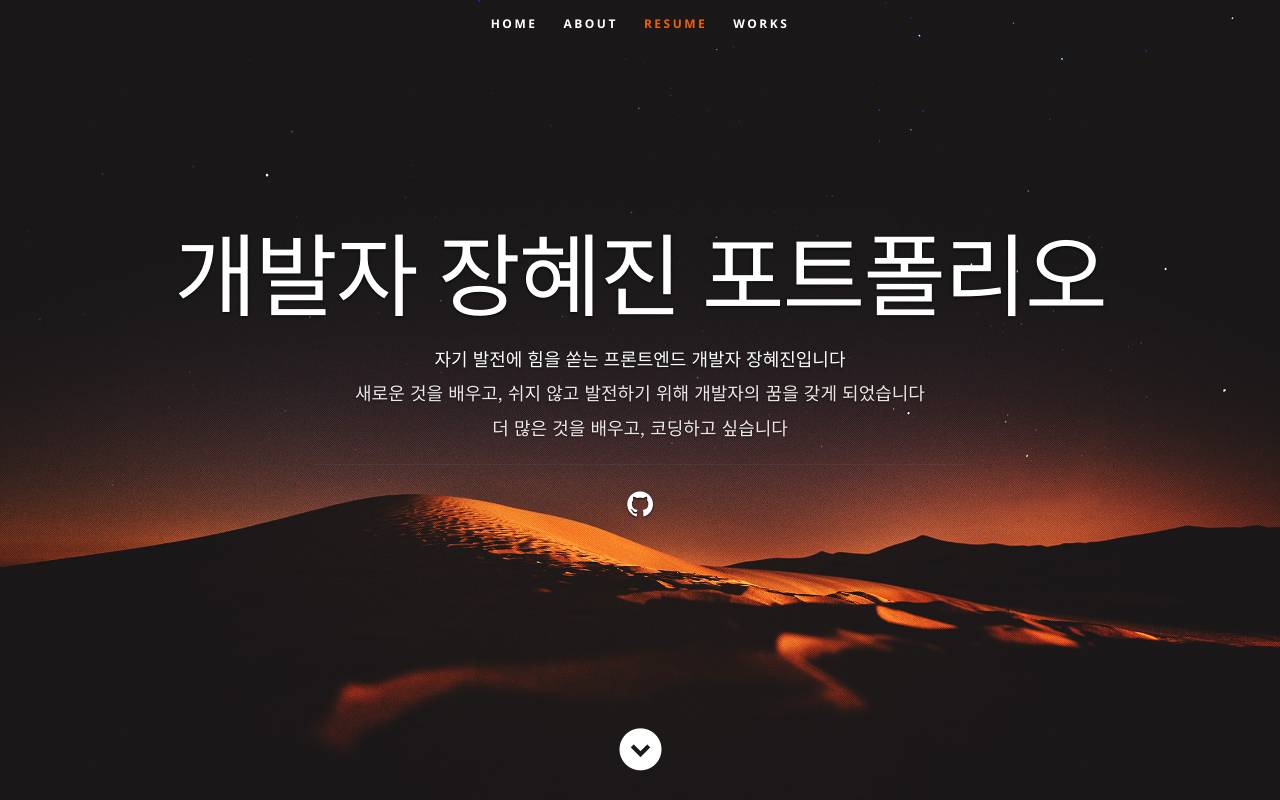
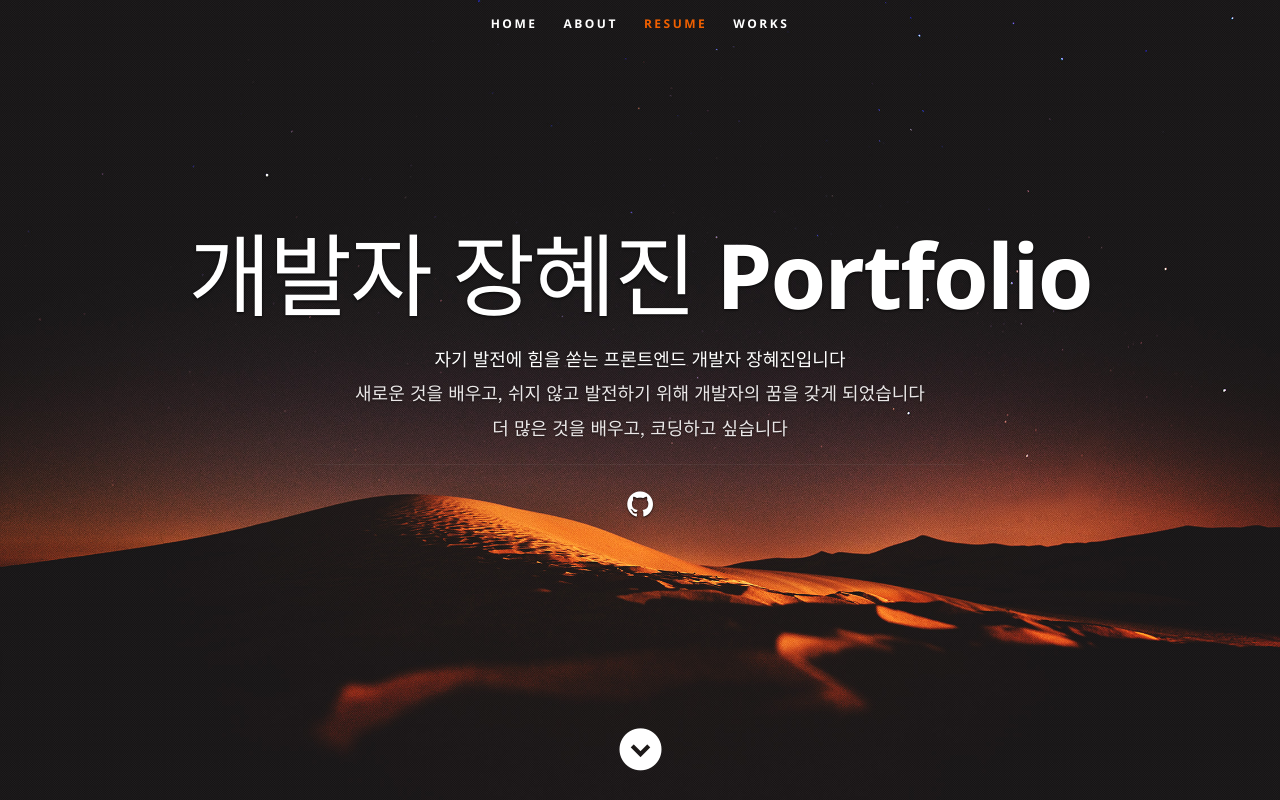
Before and after one commit to hyeba/portfolio, a React (Create React App) app in the folder Desktop/portfolio/: page / in a window 1280 px wide. Shown: the top 800 px of the page. Built offline with nearby package versions, Linux system fonts and the light colour scheme.

Commit message:
word break edit

```diff
--- a/Desktop/portfolio/public/css/layout.css
+++ b/Desktop/portfolio/public/css/layout.css
@@ -50,13 +50,16 @@ header:before {
     height: 100%;
 }
 
+.responsive-headline {
+    word-break: keep-all;
+}
+
 header .banner {
     display: inline-block;
     vertical-align: middle;
     margin: 0 auto;
     width: 85%;
     padding-bottom: 30px;
-    s
     text-align: center;
 }
 
--- a/Desktop/portfolio/src/components/Header.js
+++ b/Desktop/portfolio/src/components/Header.js
@@ -19,7 +19,7 @@ export default class Header extends Component {
 
          <div className="row banner">
             <div className="banner-text">
-               <h1 className="responsive-headline">개발자 {resumeData.name} 포트폴리오</h1>
+               <h1 className="responsive-headline">개발자 {resumeData.name} Portfolio</h1>
                <h3 style={{color:'#fff', fontFamily:'sans-serif '}}>자기 발전에 힘을 쏟는 {resumeData.role} {resumeData.name}입니다</h3>
                <h3>{resumeData.roleDescription}</h3>
                <h3>{resumeData.roleDescription2}</h3>
```
